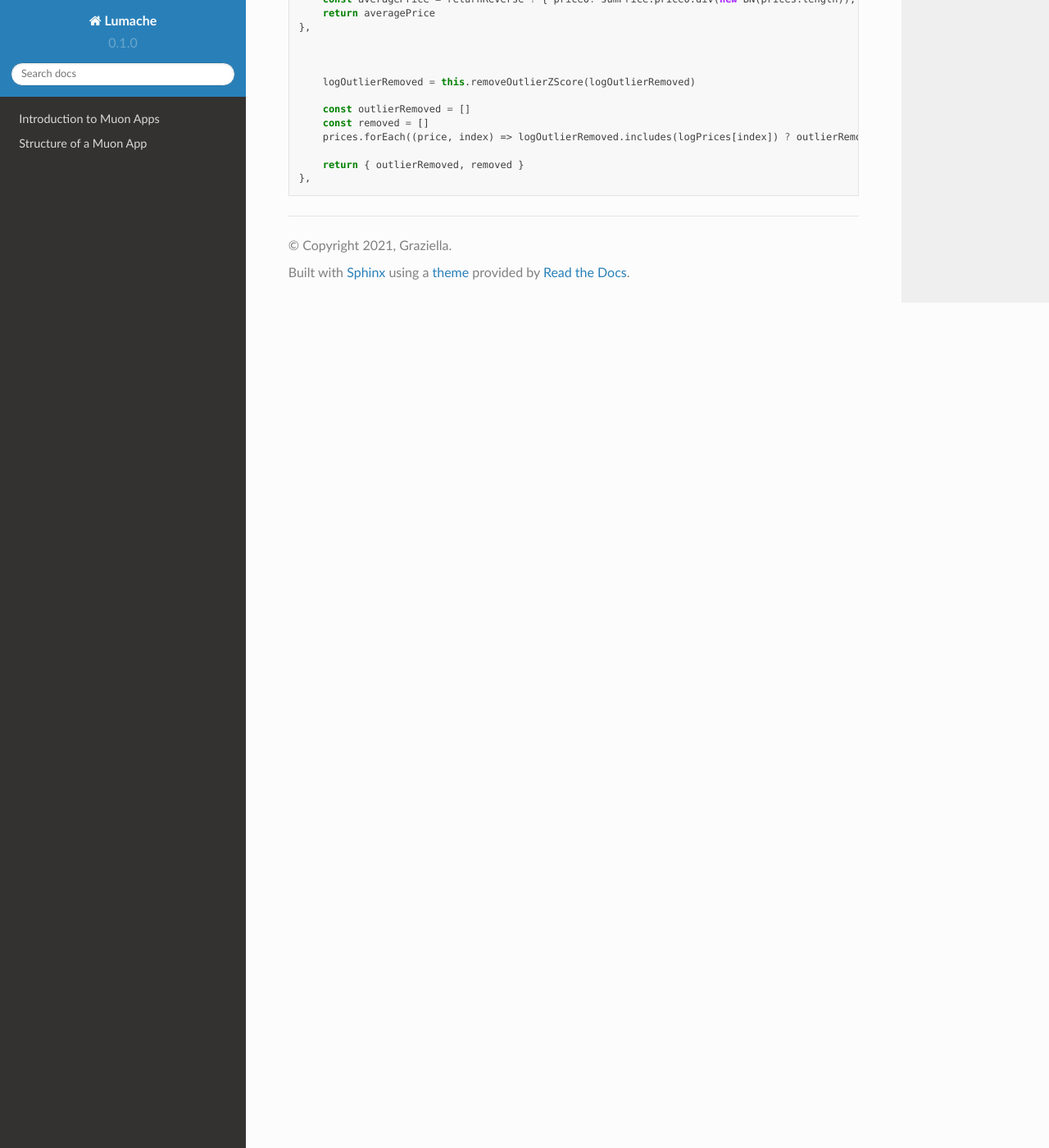
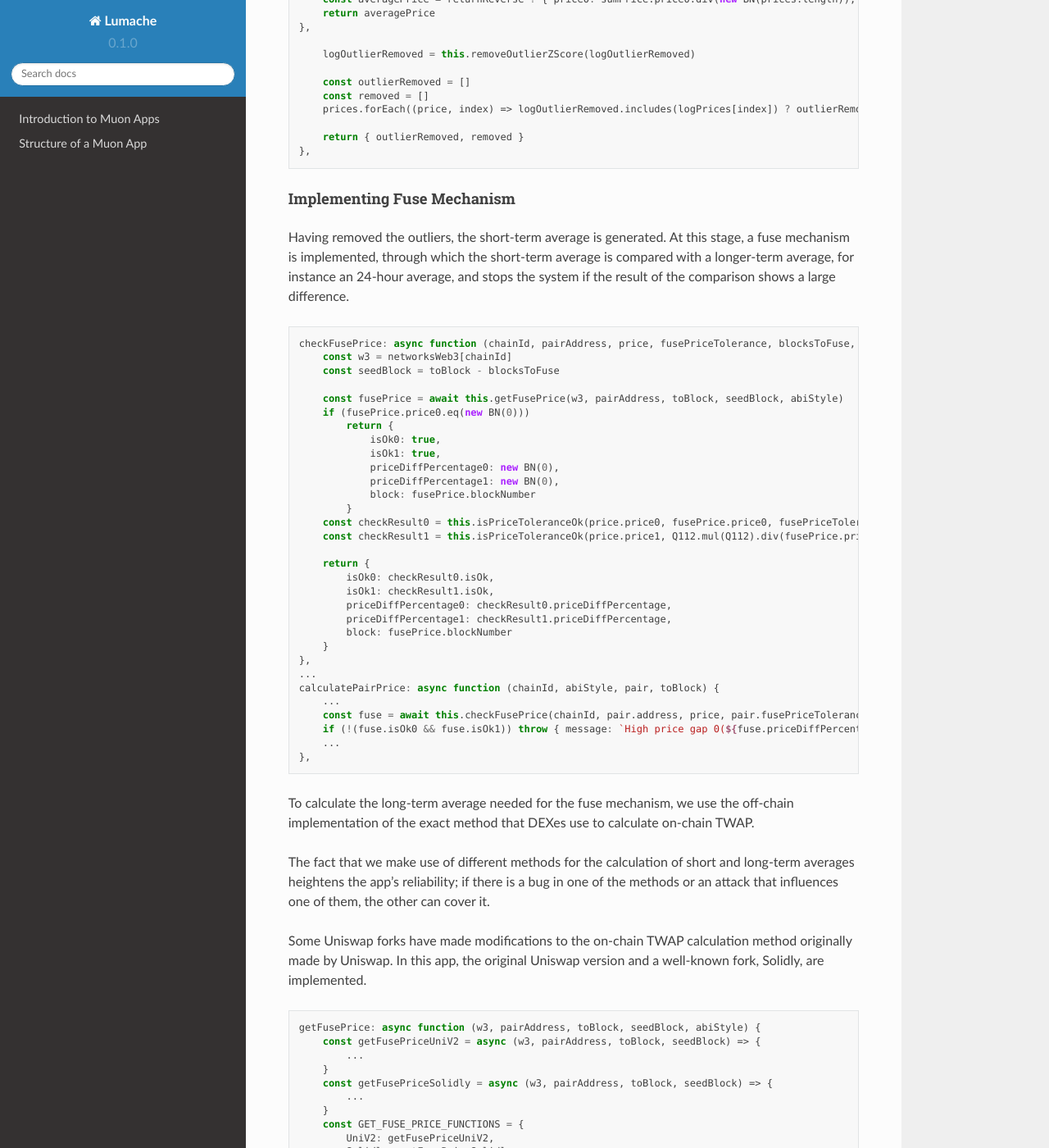
Before and after one commit to abramsymons/rtd-muon, a Sphinx documentation site: the page built from docs/source/sampleapps.rst, in a window 1280 px wide and 1400 px high, scrolled down 3990 px. Shown: the whole window at 82% size. Built offline with Sphinx 7.4.7 and the Read the Docs theme 2.0.0, drawn with Linux system fonts in a browser that asks for light colours; pages that are not in the unit, such as notebooks, are missing from menus; some of the changed text lies outside the part shown.

Commit message:
Update sampleapps.rst

```diff
--- a/docs/source/sampleapps.rst
+++ b/docs/source/sampleapps.rst
@@ -161,8 +161,6 @@ Now we have all the necessary data to calculate the average. To make the process
         return averagePrice
     },
 
-
-
         logOutlierRemoved = this.removeOutlierZScore(logOutlierRemoved)
 
         const outlierRemoved = []
@@ -171,3 +169,69 @@ Now we have all the necessary data to calculate the average. To make the process
 
         return { outlierRemoved, removed }
     },
+
+Implementing Fuse Mechanism
+---------------------------
+
+Having removed the outliers, the short-term average is generated. At this stage, a fuse mechanism is implemented, through which the short-term average is compared with a longer-term average, for instance an 24-hour average, and stops the system if the result of the comparison shows a large difference.
+
+.. code-block:: javascript
+
+    checkFusePrice: async function (chainId, pairAddress, price, fusePriceTolerance, blocksToFuse, toBlock, abiStyle) {
+        const w3 = networksWeb3[chainId]
+        const seedBlock = toBlock - blocksToFuse
+
+        const fusePrice = await this.getFusePrice(w3, pairAddress, toBlock, seedBlock, abiStyle)
+        if (fusePrice.price0.eq(new BN(0)))
+            return {
+                isOk0: true,
+                isOk1: true,
+                priceDiffPercentage0: new BN(0),
+                priceDiffPercentage1: new BN(0),
+                block: fusePrice.blockNumber
+            }
+        const checkResult0 = this.isPriceToleranceOk(price.price0, fusePrice.price0, fusePriceTolerance)
+        const checkResult1 = this.isPriceToleranceOk(price.price1, Q112.mul(Q112).div(fusePrice.price0), fusePriceTolerance)
+
+        return {
+            isOk0: checkResult0.isOk,
+            isOk1: checkResult1.isOk,
+            priceDiffPercentage0: checkResult0.priceDiffPercentage,
+            priceDiffPercentage1: checkResult1.priceDiffPercentage,
+            block: fusePrice.blockNumber
+        }
+    },
+    ...
+    calculatePairPrice: async function (chainId, abiStyle, pair, toBlock) {
+        ...
+        const fuse = await this.checkFusePrice(chainId, pair.address, price, pair.fusePriceTolerance, blocksToFuse, toBlock, abiStyle)
+        if (!(fuse.isOk0 && fuse.isOk1)) throw { message: `High price gap 0(${fuse.priceDiffPercentage0}%) 1(${fuse.priceDiffPercentage1}%) between fuse and twap price for ${pair.address} in block range ${fuse.block} - ${toBlock}` }
+        ...
+    },
+
+To calculate the long-term average needed for the fuse mechanism, we use the off-chain implementation of the exact method that DEXes use to calculate on-chain TWAP.
+
+The fact that we make use of different methods for the calculation of short and long-term averages heightens the app’s reliability; if there is a bug in one of the methods or an attack that influences one of them, the other can cover it.
+
+Some Uniswap forks have made modifications to the on-chain TWAP calculation method originally made by Uniswap. In this app, the original Uniswap version and a well-known fork, Solidly, are implemented.
+
+.. code-block:: javascript
+
+    getFusePrice: async function (w3, pairAddress, toBlock, seedBlock, abiStyle) {
+        const getFusePriceUniV2 = async (w3, pairAddress, toBlock, seedBlock) => {
+            ...
+        }
+        const getFusePriceSolidly = async (w3, pairAddress, toBlock, seedBlock) => {
+            ...
+        }
+        const GET_FUSE_PRICE_FUNCTIONS = {
+            UniV2: getFusePriceUniV2,
+            Solidly: getFusePriceSolidly,
+        }
+
+        return GET_FUSE_PRICE_FUNCTIONS[abiStyle](w3, pairAddress, toBlock, seedBlock)
+    },
+
+In this doc, only the original Uniswap implementation is explained. To calculate the long-term average, we make use of the two variables ``price0CumulativeLast`` & ``price1CumulativeLast`` that are available on the pair contract for on-chain TWAP calculations.
+
+Here is the method by which Uniswap calculates time-weighted average: Each time the price changes, it multiplies the previous price by the time period during which that price is valid as the weight of the price. The summation of the results are accumulated in the ``priceCumulativeLast``  which is divided by the total time period resulting in the time-weighted average. The following diagram illustrates how this process works. To get more information, see `here <https://docs.uniswap.org/protocol/V2/concepts/core-concepts/oracles>`_.
```
